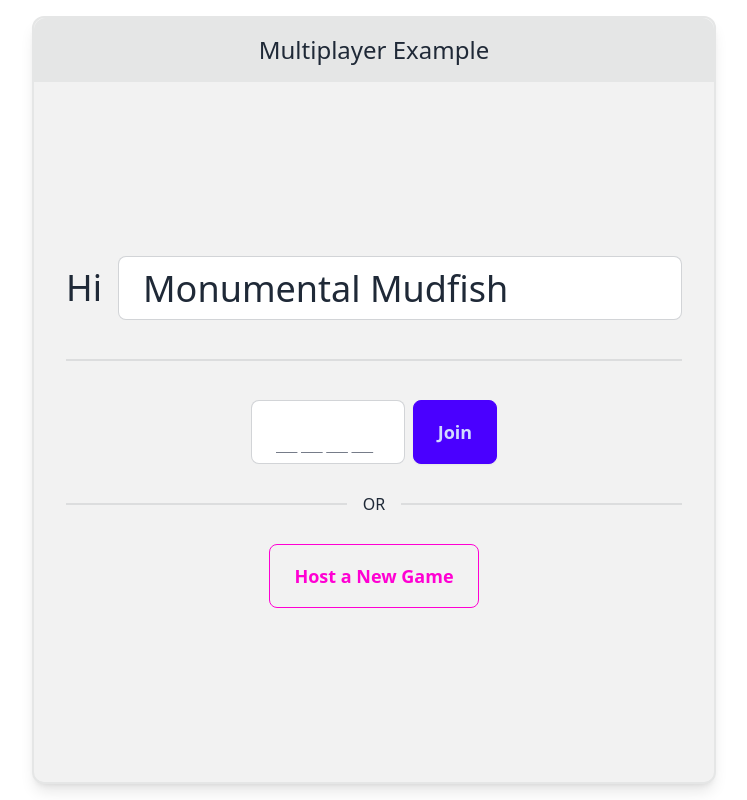
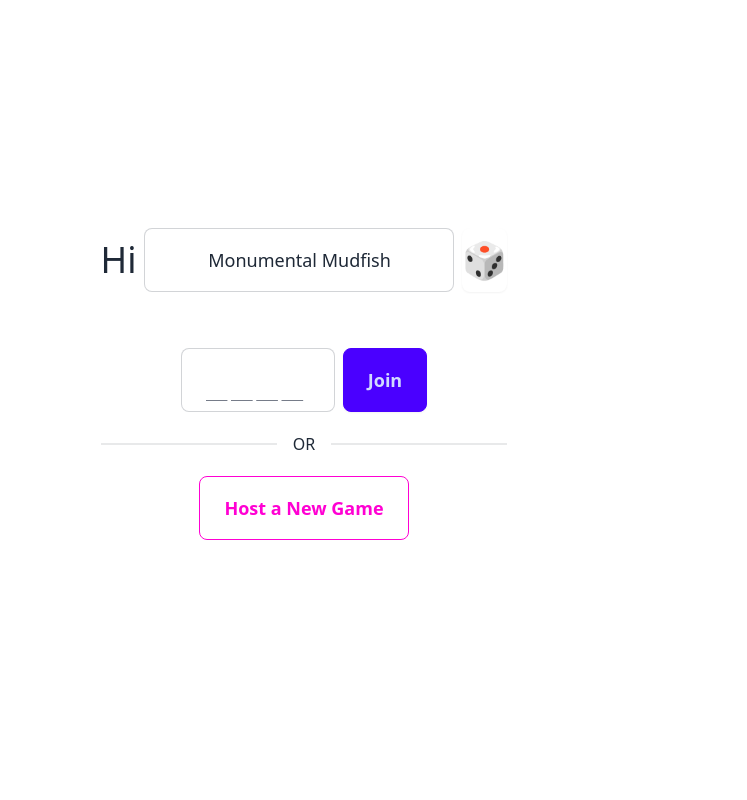
Before and after one commit to LBiddiscombe/sveltekit-partykit-starter, a SvelteKit app: page / in a window 1280 px wide. Shown: the whole page, without its empty margins (336-1083 px from the left). Built offline with nearby package versions, Linux system fonts and the light colour scheme.

Commit message:
fiddled with screens, randomise buttonCount

```diff
--- a/src/lib/utils.ts
+++ b/src/lib/utils.ts
@@ -40,7 +40,7 @@ export function randomInt(min: number, max: number) {
   return Math.floor(Math.random() * (max - min)) + min
 }
 
-export function randomArrayItem(arr: string[] = []) {
+export function randomArrayItem(arr: any[] = []) {
   const ensuredArray = arr instanceof Array ? arr : [arr]
   return ensuredArray[randomInt(0, ensuredArray.length)]
 }
--- a/src/party/index.ts
+++ b/src/party/index.ts
@@ -1,11 +1,11 @@
 import type * as Party from "partykit/server";
-import { getName } from '$lib/utils';
+import { getName, randomArrayItem } from '$lib/utils';
 import type { GameState } from '$lib/types';
 
 export default class Server implements Party.Server {
   gameState: GameState = {
     status: "Waiting",
-    buttonCount: 9,
+    buttonCount: randomArrayItem([1, 4, 9]),
     players: []
   }
   constructor(readonly party: Party.Room) { }
--- a/src/routes/+page.svelte
+++ b/src/routes/+page.svelte
@@ -4,27 +4,23 @@
 	let name = $state(getName()); // todo: sync name to localStorage
 </script>
 
-<div class="container mx-auto grid h-screen max-w-xl place-items-center p-4">
-	<div
-		class="relative flex h-full max-h-[768px] w-full flex-col items-center justify-center gap-4 rounded-xl border-2 border-base-300 bg-base-200 p-8 pt-24 shadow-lg"
-	>
-		<p
-			class="absolute top-0 w-full rounded-t-xl bg-base-300 p-4 text-center text-2xl text-base-content"
-		>
-			Multiplayer Example
-		</p>
-
-		<div class="flex items-center gap-4">
+<div
+	class="mx-auto grid h-screen max-h-svh place-items-center md:container md:max-h-[768px] md:max-w-md"
+>
+	<div class="flex flex-col items-center gap-2">
+		<div class="mb-12 flex items-center justify-center gap-2">
 			<span class="text-4xl">Hi</span>
 			<input
 				type="text"
 				bind:value={name}
-				class="input input-lg input-bordered pr-4 text-4xl"
+				class="input input-lg input-bordered text-center"
 				placeholder="Name"
 			/>
+			<button
+				onclick={() => (name = getName())}
+				class="btn btn-lg border-0 bg-base-100 p-0 text-4xl">🎲</button
+			>
 		</div>
-
-		<div class="divider select-none"></div>
 
 		<div class="flex gap-2">
 			<input
--- a/src/routes/[room]/+page.svelte
+++ b/src/routes/[room]/+page.svelte
@@ -5,6 +5,7 @@
 	import Waiting from './Waiting.svelte';
 	import Playing from './Playing.svelte';
 	import Results from './Results.svelte';
+	import { randomArrayItem } from '$lib';
 
 	let socket: PartySocket;
 	let gameState: GameState | undefined = $state();
@@ -50,6 +51,7 @@
 	function restart() {
 		if (!gameState) return;
 		gameState.status = 'Waiting';
+		gameState.buttonCount = randomArrayItem([1, 4, 9]);
 		gameState.players.forEach((p) => {
 			p.results = [];
 		});
@@ -74,7 +76,13 @@
 	});
 </script>
 
-<div class="container mx-auto grid h-screen max-w-xl place-items-center p-4">
+<div
+	class="mx-auto grid h-screen max-h-svh place-items-center md:container md:max-h-[768px] md:max-w-md"
+>
+	<div class="flex h-full w-full flex-col items-center gap-8 py-8">
+		<p class="w-full text-center text-2xl text-base-content">
+			Game Code: <span class="bg-base-300 p-4 font-mono">{$page.params.room}</span>
+		</p>
 		{#if gameState?.status === 'Waiting'}
 			<Waiting {gameState} {me} {isHost} {start} />
 		{:else if gameState?.status === 'Playing'}
@@ -83,3 +91,4 @@
 			<Results {gameState} {me} {isHost} {restart} />
 		{/if}
 	</div>
+</div>
--- a/src/routes/[room]/Playing.svelte
+++ b/src/routes/[room]/Playing.svelte
@@ -8,13 +8,15 @@
 
 	const buttons = $state(
 		shuffle(
-			Array(9)
+			Array(gameState.buttonCount)
 				.fill({})
 				.map((_, index) => ({ id: index + 1, lit: false }))
 		)
 	);
 	let nextId = $state(1);
 	let start = Date.now();
+	const colOptions = ['grid-cols-1', 'grid-cols-2', 'grid-cols-3', 'grid-cols-4'];
+	const cols = Math.floor(Math.sqrt(gameState.buttonCount));
 
 	let countdown = $state(3);
 
@@ -42,31 +44,23 @@
 	}
 </script>
 
-<div
-	class="relative flex h-full max-h-[768px] w-full flex-col items-center gap-4 rounded-xl border-2 border-base-300 bg-base-200 p-8 pt-24 shadow-lg"
->
-	<p
-		class="absolute top-0 w-full rounded-t-xl bg-base-300 p-4 text-center text-2xl text-base-content"
-	>
-		Playing Game Code: <span class="font-mono">{$page.params.room}</span>
-	</p>
-
-	<div class="flex h-full w-full flex-col items-center justify-center gap-2">
 {#if me}
 	<p class="text-xl">{me.userName}{countdown > 0 ? ', get ready...' : `, let's go!`}</p>
 {/if}
 {#if me && me.results.length < gameState.buttonCount}
-			<div class="grid place-items-center">
 	{#if countdown > 0}
 		<p class="text-6xl">{countdown}</p>
 	{:else}
-					<div class="grid grid-cols-3 grid-rows-3 gap-10 p-4">
+		<div
+			class="grid aspect-square w-full grid-cols-{cols} grid-rows-{cols} place-items-center gap-4 p-4"
+		>
 			{#each buttons as btn}
 				<button
 					onclick={handleClick}
 					value={btn.id}
 					disabled={btn.id !== nextId}
-								class="grid aspect-square w-16 select-none place-items-center rounded-full border text-2xl"
+					class="grid h-full w-full select-none place-items-center rounded-full border text-5xl"
+					class:border-4={btn.id === nextId}
 					class:bg-yellow-200={btn.lit}
 					class:text-black={btn.lit}
 				>
@@ -75,9 +69,6 @@
 			{/each}
 		</div>
 	{/if}
-			</div>
 {:else}
 	<div class="divider w-full">Yawn... waiting for others</div>
 {/if}
-	</div>
-</div>
--- a/src/routes/[room]/Results.svelte
+++ b/src/routes/[room]/Results.svelte
@@ -1,6 +1,5 @@
 <script lang="ts">
 	import { flip } from 'svelte/animate';
-	import { page } from '$app/stores';
 	import type { GameState, Player } from '$lib/types';
 
 	const {
@@ -14,7 +13,12 @@
 	let step = $state(-1);
 	let sortedPlayers = $state([...gameState.players]);
 
+	function skipToResult() {
+		step = gameState.buttonCount - 1;
+	}
+
 	function stepThroughResults() {
+		if (step >= gameState.buttonCount - 1) return;
 		step += 1;
 		sortedPlayers = [...gameState.players].sort((a, b) => {
 			return Number(a.results[step]) - Number(b.results[step]);
@@ -24,25 +28,17 @@
 		}
 	}
 
-	$inspect(step);
+	$inspect(gameState);
 
 	setTimeout(stepThroughResults, 2000);
 </script>
-
-<div
-	class="relative flex h-full max-h-[768px] w-full flex-col items-center gap-4 rounded-xl border-2 border-base-300 bg-base-200 p-8 pt-24 shadow-lg"
->
-	<p
-		class="absolute top-0 w-full rounded-t-xl bg-base-300 p-4 text-center text-2xl text-base-content"
-	>
-		Results Game Code: <span class="font-mono">{$page.params.room}</span>
-	</p>
 
 <div class="flex w-full flex-col items-center gap-2">
 	{#if step < 0}
 		<p>Who was the fastest?</p>
 	{:else if step < gameState.buttonCount - 1}
 		<p>{`Button ${step + 1} of ${gameState.buttonCount}`}</p>
+		<button onclick={skipToResult}>Skip to result</button>
 	{:else}
 		<p>And the winner is...</p>
 	{/if}
@@ -66,4 +62,3 @@
 {:else}
 	<p class="text-sm">Waiting for host to restart the game</p>
 {/if}
-</div>
--- a/src/routes/[room]/Waiting.svelte
+++ b/src/routes/[room]/Waiting.svelte
@@ -9,16 +9,9 @@
 		start
 	}: { gameState: GameState; me: Player | undefined; isHost: Boolean; start: () => void } =
 		$props();
+
+	$inspect(gameState);
 </script>
-
-<div
-	class="relative flex h-full max-h-[768px] w-full flex-col items-center gap-4 rounded-xl border-2 border-base-300 bg-base-200 p-8 pt-24 shadow-lg"
->
-	<p
-		class="absolute top-0 w-full rounded-t-xl bg-base-300 p-4 text-center text-2xl text-base-content"
-	>
-		Game Code: <span class="font-mono">{$page.params.room}</span>
-	</p>
 
 <div class="flex w-full flex-col items-center gap-2">
 	{#if me}
@@ -46,4 +39,3 @@
 {:else}
 	<p class="text-sm">Waiting for host to start the game</p>
 {/if}
-</div>
```
Lines whose indentation alone changed are shown as unchanged.
